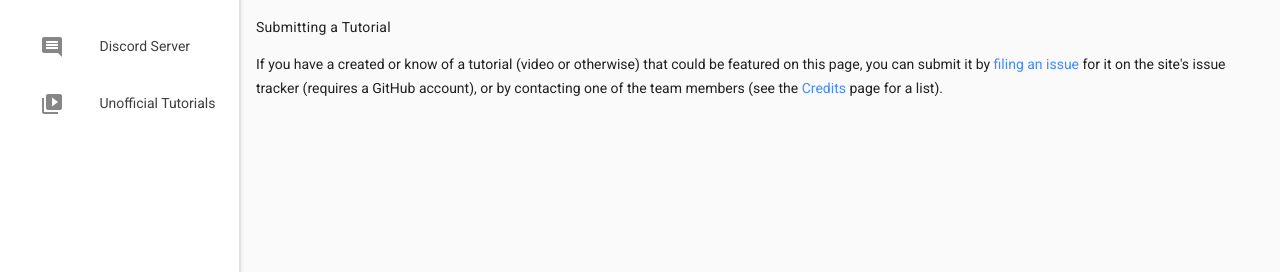
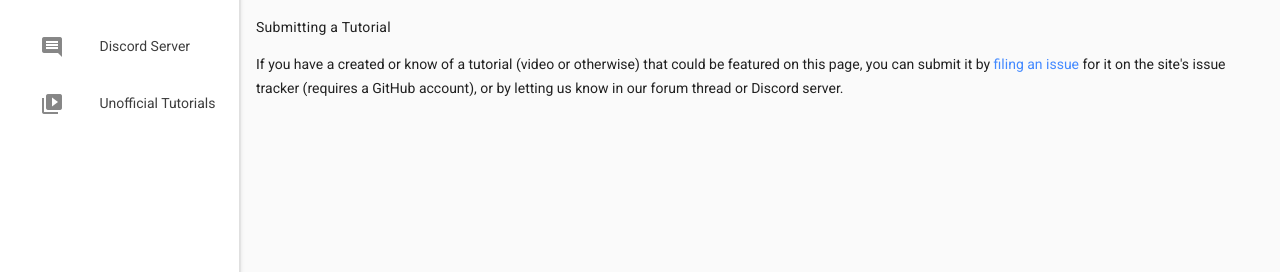
Before and after one commit to loot/loot.github.io, a Jekyll site: the page built from tutorials.html, in a window 1280 px wide, cut to the strip 463-735 px from the top of the page. Built offline with Jekyll 4.4.1, drawn with Linux system fonts in a browser that asks for light colours; nearby versions of some CDN libraries.

Commit message:
Update "Submitting a Tutorial" instructions
Credits page doesn't specify team members, & users may end up contacting
inactive members if linked to LOOT's People page on GH.

```diff
--- a/tutorials.html
+++ b/tutorials.html
@@ -9,4 +9,4 @@ permalink: /tutorials/
 <iframe width="560" height="315" src="https://www.youtube.com/embed/fyvwslyKiog" frameborder="0" allowfullscreen></iframe>
 
 <h5>Submitting a Tutorial</h5>
-<p>If you have a created or know of a tutorial (video or otherwise) that could be featured on this page, you can submit it by <a href="https://github.com/loot/loot.github.io/issues/new">filing an issue</a> for it on the site's issue tracker (requires a GitHub account), or by contacting one of the team members (see the <a href="/credits/">Credits</a> page for a list).
+<p>If you have a created or know of a tutorial (video or otherwise) that could be featured on this page, you can submit it by <a href="https://github.com/loot/loot.github.io/issues/new">filing an issue</a> for it on the site's issue tracker (requires a GitHub account), or by letting us know in our forum thread or Discord server.
```
